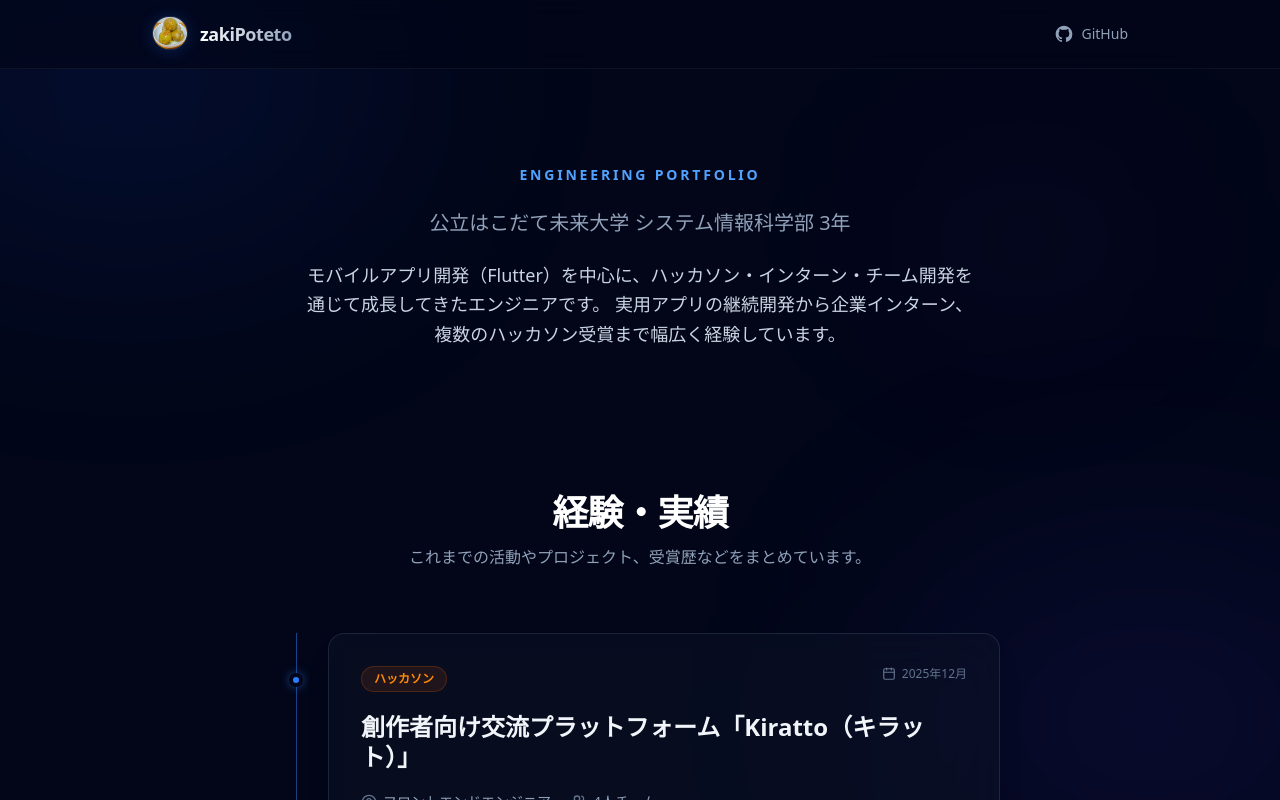
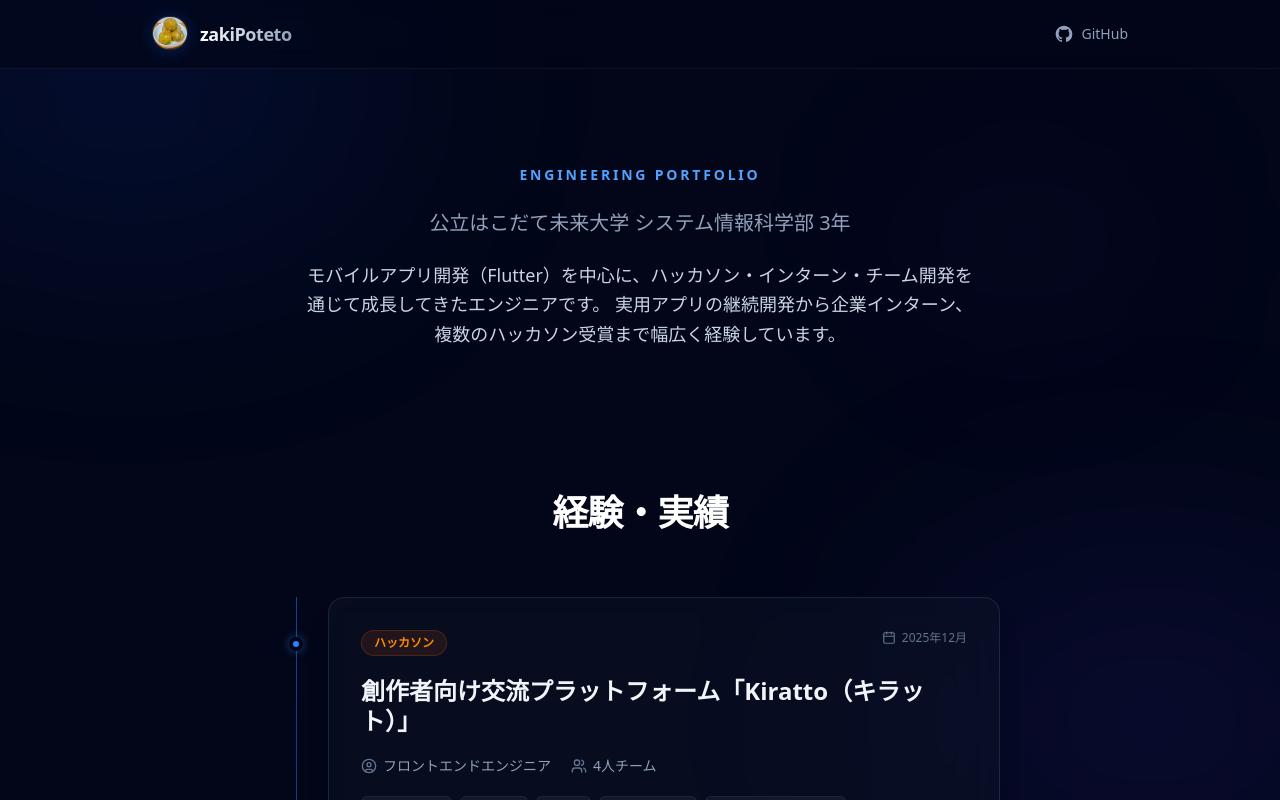
Before and after one commit to zakiPoteto/PortfolioWeb, a Next.js app: page / in a window 1280 px wide. Shown: the top 800 px of the page. Built offline with nearby package versions, Linux system fonts and the light colour scheme.

Commit message:
fix: 説明文を削除

```diff
--- a/src/components/ExperiencesSection.tsx
+++ b/src/components/ExperiencesSection.tsx
@@ -18,9 +18,6 @@
           <h2 className="text-3xl font-bold tracking-tight text-white sm:text-4xl">
             経験・実績
           </h2>
-          <p className="text-slate-400 max-w-lg mx-auto">
-            これまでの活動やプロジェクト、受賞歴などをまとめています。
-          </p>
         </motion.div>
 
         <div className="relative">
```
